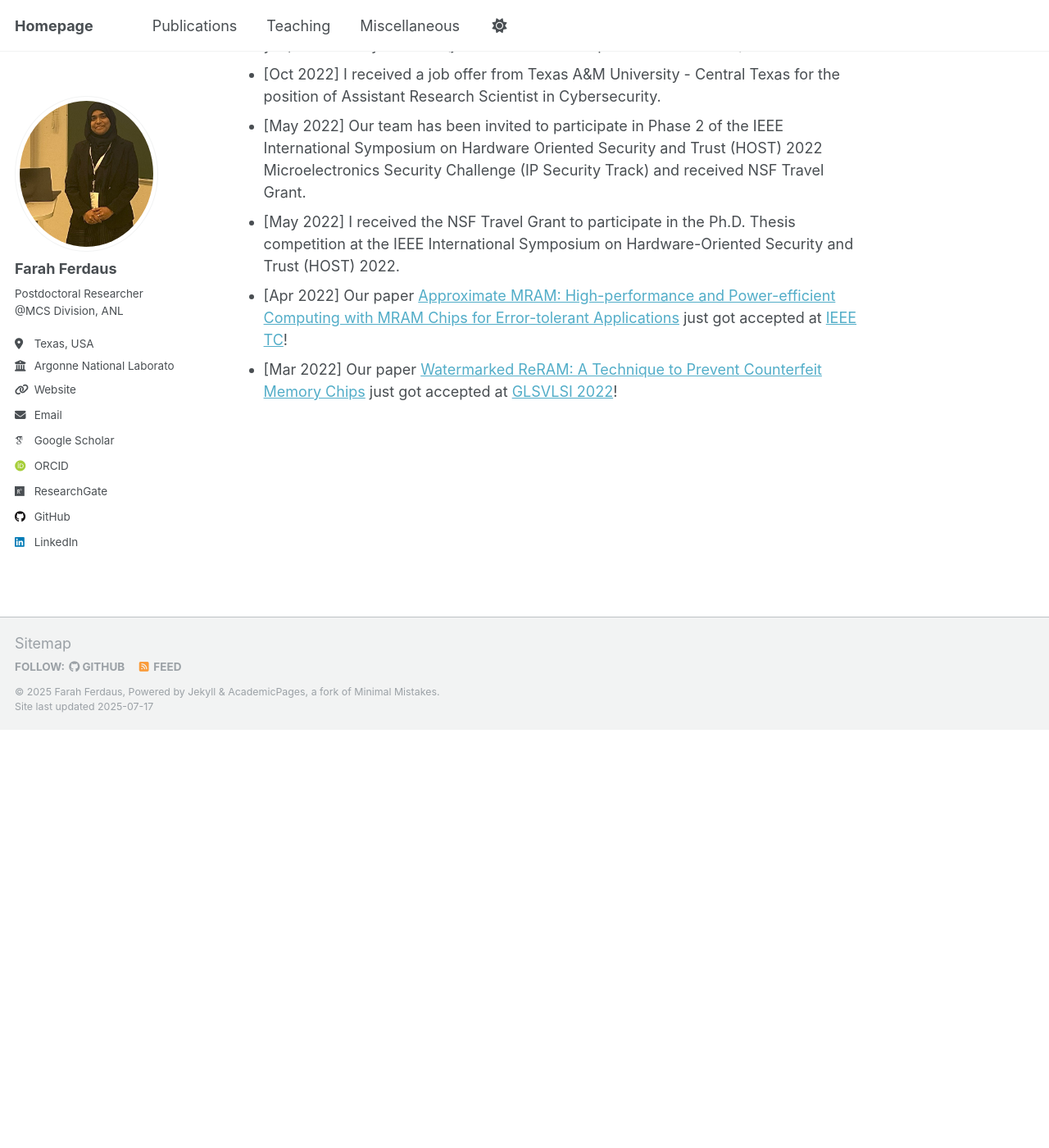
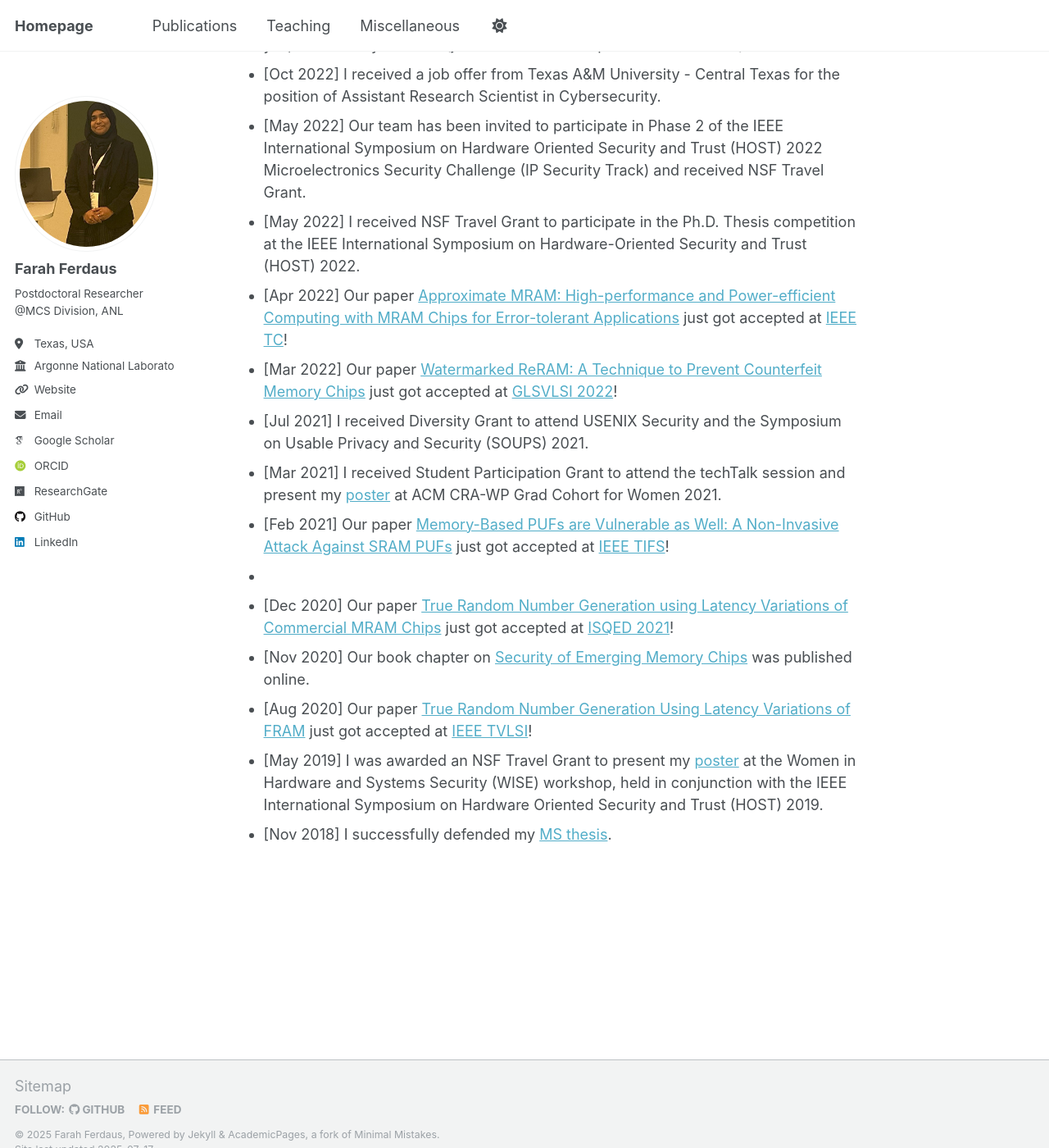
Before and after one commit to fferdaus/fferdaus.github.io, a Jekyll site: the page built from _pages/about.md, in a window 1280 px wide and 1400 px high, scrolled down 2416 px. Shown: the whole window at 82% size. Built offline with Jekyll 4.4.1, drawn with Linux system fonts in a browser that asks for light colours; some web fonts are replaced; before the commit the page ends 3306 px from its top, so only the background shows below that.

Commit message:
Update about.md

```diff
--- a/_pages/about.md
+++ b/_pages/about.md
@@ -72,6 +72,15 @@ She has published numerous scientific articles, including journal articles, conf
 - [Nov 2022] I successfully defended my [Ph.D. thesis](https://digitalcommons.fiu.edu/etd/5220/) with my 14-month-old son... so yes, I’m officially a doctor (just not the kind that prescribes medicine)!
 - [Oct 2022] I received a job offer from Texas A&M University - Central Texas for the position of Assistant Research Scientist in Cybersecurity.
 - [May 2022] Our team has been invited to participate in Phase 2 of the IEEE International Symposium on Hardware Oriented Security and Trust (HOST) 2022 Microelectronics Security Challenge (IP Security Track) and received NSF Travel Grant.
-- [May 2022] I received the NSF Travel Grant to participate in the Ph.D. Thesis competition at the IEEE International Symposium on Hardware-Oriented Security and Trust (HOST) 2022.
+- [May 2022] I received NSF Travel Grant to participate in the Ph.D. Thesis competition at the IEEE International Symposium on Hardware-Oriented Security and Trust (HOST) 2022.
 - [Apr 2022] Our paper [Approximate MRAM: High-performance and Power-efficient Computing with MRAM Chips for Error-tolerant Applications](https://ieeexplore.ieee.org/abstract/document/9774950) just got accepted at [IEEE TC](https://ieeexplore.ieee.org/abstract/document/10574467)!
 - [Mar 2022] Our paper [Watermarked ReRAM: A Technique to Prevent Counterfeit Memory Chips](https://dl.acm.org/doi/abs/10.1145/3526241.3530341) just got accepted at [GLSVLSI 2022](https://glsvlsi.org/archive/glsvlsi22/index.html)!
+- [Jul 2021] I received Diversity Grant to attend USENIX Security and the Symposium on Usable Privacy and Security (SOUPS) 2021.
+- [Mar 2021] I received Student Participation Grant to attend the techTalk session and present my [poster](https://www.researchgate.net/publication/350485836_Opportunities_of_Emerging_Memories_in_the_Computing_System) at ACM CRA-WP Grad Cohort for Women 2021.
+- [Feb 2021] Our paper [Memory-Based PUFs are Vulnerable as Well: A Non-Invasive Attack Against SRAM PUFs](https://ieeexplore.ieee.org/abstract/document/9502078) just got accepted at [IEEE TIFS](https://ieeexplore.ieee.org/xpl/RecentIssue.jsp?punumber=10206)!
+-
+- [Dec 2020] Our paper [True Random Number Generation using Latency Variations of Commercial MRAM Chips](https://ieeexplore.ieee.org/abstract/document/9424346) just got accepted at [ISQED 2021](https://ieeexplore.ieee.org/document/9424342)!
+- [Nov 2020] Our book chapter on [Security of Emerging Memory Chips](https://link.springer.com/chapter/10.1007/978-3-030-64448-2_14) was published online.
+- [Aug 2020] Our paper [True Random Number Generation Using Latency Variations of FRAM](https://ieeexplore.ieee.org/abstract/document/9194084) just got accepted at [IEEE TVLSI](https://ieeexplore.ieee.org/xpl/aboutJournal.jsp?punumber=92)!
+- [May 2019] I was awarded an NSF Travel Grant to present my [poster](https://www.researchgate.net/publication/345918574_Attesting_SRAM_Manufacturer_Toward_the_Avoidance_of_Counterfeit_SRAM) at the Women in Hardware and Systems Security (WISE) workshop, held in conjunction with the IEEE International Symposium on Hardware Oriented Security and Trust (HOST) 2019.
+- [Nov 2018] I successfully defended my [MS thesis](https://www.proquest.com/openview/fc2609e2f960bdda4da60559ab25f92e/1?pq-origsite=gscholar&cbl=18750&diss=y).
```
